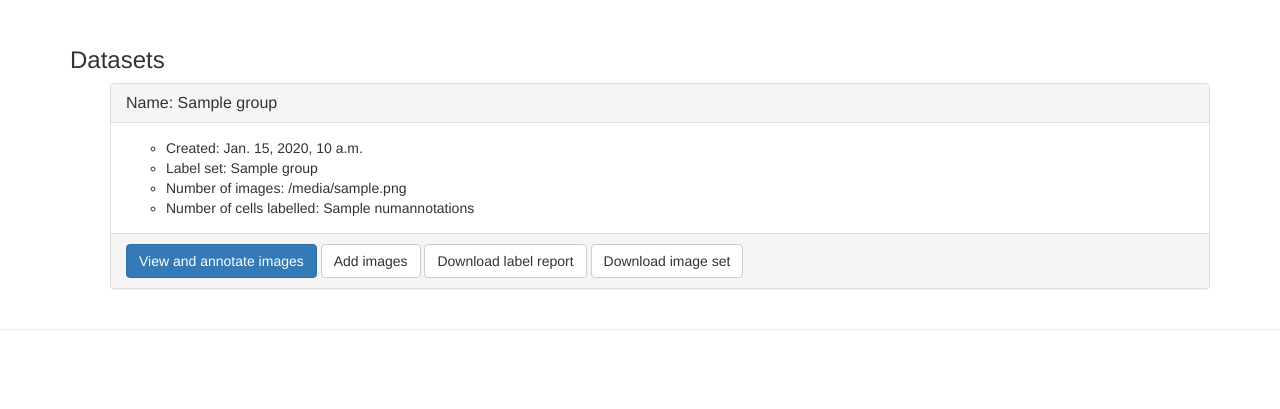
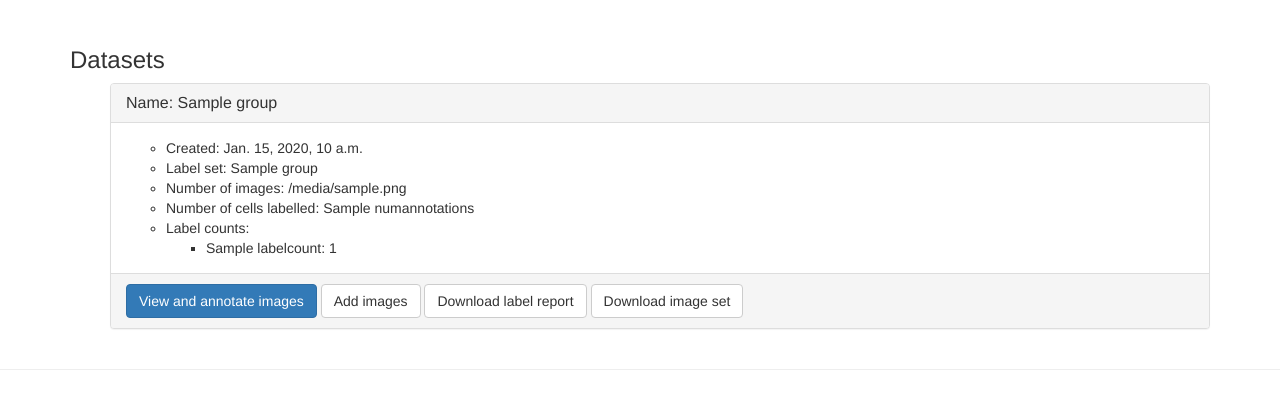
Before and after one commit to ebenolson/weblabel, a Django app: template web/docker_django/apps/cells/templates/dataset_list.html in a window 1280 px wide. Shown: the part 73-482 px from the top of the page. Run offline with Django 3.2, Linux system fonts and the light colour scheme; the template is opened without the code that fills it: most values are stand-ins (such as "Sample title", 1, 10 or a date in 2020); some libraries are stand-ins or nearby versions.

Commit message:
display label counts

```diff
--- a/web/docker_django/apps/cells/templates/dataset_list.html
+++ b/web/docker_django/apps/cells/templates/dataset_list.html
@@ -13,6 +13,13 @@
               <li>Label set: {{ group.labelset }}</li>
               <li>Number of images: {{ group.numimages }}</li>
               <li>Number of cells labelled: {{ group.numannotations }}</li>
+              <li>Label counts:
+                <ul>
+                  {% for label, count in group.labelcounts.items %}
+                    <li>{{label}}: {{count}}</li>
+                  {% endfor %}
+                </ul>
+              </li>
             </ul>
           </div>
           <div class="panel-footer">
--- a/web/docker_django/apps/cells/views.py
+++ b/web/docker_django/apps/cells/views.py
@@ -38,6 +38,10 @@ class DatasetList(LoginRequiredMixin, generic.TemplateView):
         def process(obj):
             obj.numimages = obj.images.count
             obj.numannotations = Annotation.objects.filter(dataset=obj).count()
+            obj.labelcounts = {}
+            for label in obj.labelset.labels.all():
+                obj.labelcounts[label.name] = Annotation.objects.filter(
+                    dataset=obj, label=label).count()
             return obj
 
         context['datasets'] = (process(obj) for obj in
```
